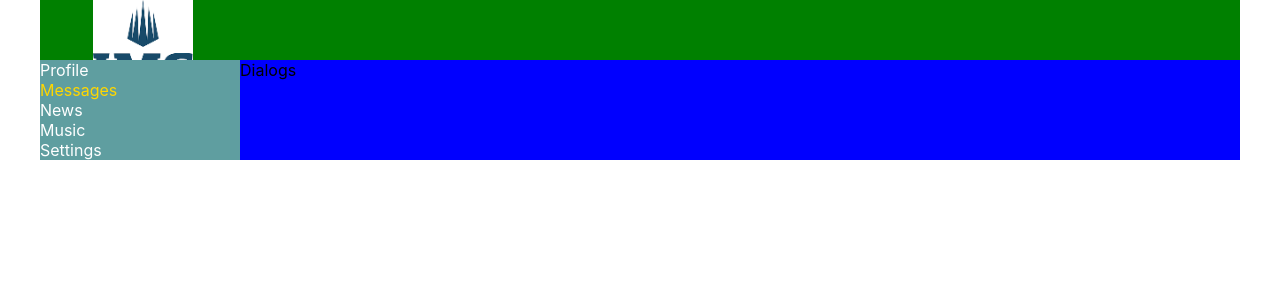
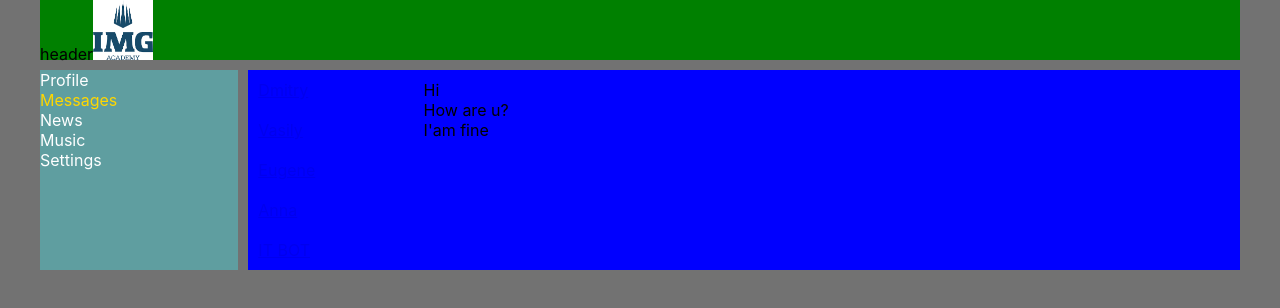
Before and after one commit to Kryqq/FirsReactApp, a React (Create React App) app: page /dialogs in a window 1280 px wide. Shown: the top 308 px of the page. Built offline with nearby package versions, Linux system fonts and the light colour scheme.

Commit message:
Dialogs add

```diff
--- a/src/App.css
+++ b/src/App.css
@@ -1,7 +1,12 @@
+body {
+   background: #727272;
+}
+
 .app-wrapper {
    margin: 0 auto;
    width: 1200px;
    display: grid;
+   gap: 10px;
 
    grid-template-rows: 60px 1fr;
 
--- a/src/components/ContenPage/ContentPage.module.css
+++ b/src/components/ContenPage/ContentPage.module.css
@@ -0,0 +1,4 @@
+.img {
+  width: 300px;
+  border-radius: 500px;
+}
--- a/src/components/ContenPage/MyPosts/post/Post.jsx
+++ b/src/components/ContenPage/MyPosts/post/Post.jsx
@@ -4,7 +4,7 @@ const Post = (props) => {
    return (
       <div>
          <div className={classes.item}>
-            <img src="https://vkplay.ru/hotbox/content_files/Stories/2023/08/07/f6c757c785ce4bb2b8f2a26822462a1d.jpg"></img>
+            <img src="https://encrypted-tbn0.gstatic.com/images?q=tbn:ANd9GcR6SGvshARHJ5GYSH_Kig8-cYNw5rO3nWn7mA&usqp=CAU"></img>
             {props.message}
          </div>
          <span>like {props.likeCount}</span>
--- a/src/components/Dialogs/Dialogs.jsx
+++ b/src/components/Dialogs/Dialogs.jsx
@@ -1,9 +1,31 @@
+import { NavLink } from 'react-router-dom';
+import classes from './Dialogs.module.css';
 
 const Dialogs = (props) => {
    return (
-      <div>
-         Dialogs
-
+      <div className={classes.dialogs}>
+         <div className={classes.items}>
+            <div className={`${classes.dialog} ${classes.active}`}>
+               <NavLink to="dialogs/1">Dmitry</NavLink>
+            </div>
+            <div className={classes.dialog}>
+               <NavLink to="dialogs/2">Vasily</NavLink>
+            </div>
+            <div className={classes.dialog}>
+               <NavLink to="dialogs/3">Eugene</NavLink>
+            </div>
+            <div className={classes.dialog}>
+               <NavLink to="dialogs/4">Anna</NavLink>
+            </div>
+            <div className={classes.dialog}>
+               <NavLink to="dialogs/5">IT BOT</NavLink>
+            </div>
+         </div>
+         <div className={classes.messages}>
+            <div className={classes.message}>Hi</div>
+            <div className={classes.message}>How are u?</div>
+            <div className={classes.message}>I'am fine</div>
+         </div>
       </div>
    );
 };
--- /dev/null
+++ b/src/components/Dialogs/Dialogs.module.css
@@ -0,0 +1,18 @@
+.dialogs {
+   display: grid;
+   grid-template-columns: 2fr 10fr;
+}
+.dialog {
+   padding: 10px;
+}
+.dialog.active {
+   padding: 10px;
+   color: gold;
+}
+
+.messages {
+   padding: 10px;
+}
+
+.message {
+}
--- a/src/components/Header/Header.module.css
+++ b/src/components/Header/Header.module.css
@@ -1,5 +1,3 @@
-
-
 .header {
    grid-area: h;
    background: green;
@@ -7,6 +5,5 @@
 }
 
 .header img {
-	width: 100px;
-
+   max-height: 100%;
 }
```
Also changed, not shown: src/components/ContenPage/ContentPage.jsx (+1 -1 lines). Lines whose indentation alone changed are shown as unchanged.
